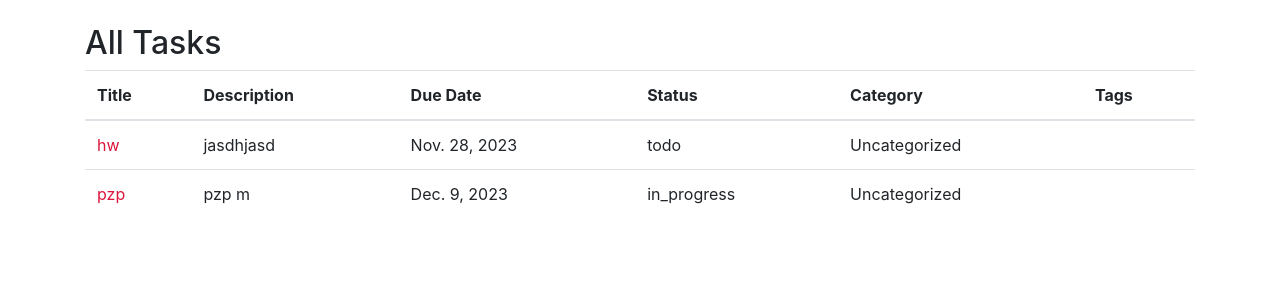
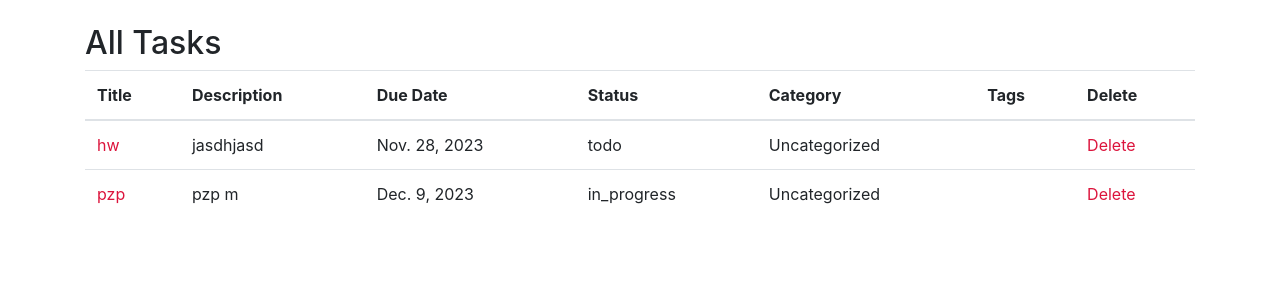
Before and after one commit to shayanpzp/Task_Management, a Django app: page / in a window 1280 px wide. Shown: the part 56-356 px from the top of the page. Run offline with Django 4.2, Linux system fonts and the light colour scheme; data comes from the database, SQL or seed files in the repository; both versions use the stored data as it was after the commit; data that the repository does not hold is empty; some libraries are stand-ins or nearby versions.

Commit message:
init: adding delete option to project to deleting task

```diff
--- a/Src/Src/urls.py
+++ b/Src/Src/urls.py
@@ -16,7 +16,7 @@ Including another URLconf
 """
 from django.contrib import admin
 from django.urls import path
-from core.views import all_tasks, search_tasks, view_task, add_task
+from core.views import all_tasks, search_tasks, view_task, add_task, delete_task
 
 urlpatterns = [
     path('admin/', admin.site.urls),
@@ -24,4 +24,5 @@ urlpatterns = [
     path('search/', search_tasks, name='search_tasks'),
     path('task/<int:task_id>/', view_task, name='view_task'),
     path('add_task/', add_task, name='add_task'),
+    path('delete_task/<int:task_id>/', delete_task, name='delete_task'),
 ]
--- a/Src/core/models.py
+++ b/Src/core/models.py
@@ -13,3 +13,6 @@ class Task(models.Model):
     status = models.CharField(max_length=20)
     category = models.ForeignKey(Category, on_delete=models.CASCADE)
     tags = models.ManyToManyField(Tag)
+
+    def delete_task(self):
+        self.delete()
--- a/Src/core/views.py
+++ b/Src/core/views.py
@@ -1,4 +1,4 @@
-from django.shortcuts import render, redirect
+from django.shortcuts import render, get_object_or_404, redirect
 from core.models import Category, Tag, Task
 from .models import Task
 from .forms import TaskForm
@@ -33,3 +33,8 @@ def add_task(request):
         form = TaskForm()
 
     return render(request, 'add_task.html', {'form': form})
+
+def delete_task(request, task_id):
+    task = get_object_or_404(Task, pk=task_id)
+    task.delete_task()
+    return redirect('all_tasks')
--- a/Src/static/js/dark-mode.js
+++ b/Src/static/js/dark-mode.js
@@ -1,22 +1,17 @@
 document.addEventListener('DOMContentLoaded', function () {
-    // Check the user's preference for dark mode
     const isDarkMode = localStorage.getItem('dark-mode') === 'enabled';
 
-    // Set the initial mode based on user preference
     toggleDarkMode(isDarkMode);
 
-    // Add event listener to the dark mode toggle button
     const darkModeToggle = document.getElementById('dark-mode-toggle');
     if (darkModeToggle) {
         darkModeToggle.addEventListener('click', function () {
-            // Toggle dark mode on button click
             const newMode = document.body.classList.contains('dark-mode') ? 'disabled' : 'enabled';
             localStorage.setItem('dark-mode', newMode);
             toggleDarkMode(newMode === 'enabled');
         });
     }
 
-    // Function to toggle dark mode styles
     function toggleDarkMode(enabled) {
         document.body.classList.toggle('dark-mode', enabled);
     }
--- a/Src/templates/all_tasks.html
+++ b/Src/templates/all_tasks.html
@@ -1,4 +1,4 @@
-<!-- templates/task_manager/all_tasks.html -->
+
 {% extends 'base.html' %}
 
 {% block title %}All Tasks{% endblock %}
@@ -14,6 +14,7 @@
         <th>Status</th>
         <th>Category</th>
         <th>Tags</th>
+        <th>Delete</th>
       </tr>
     </thead>
     <tbody>
@@ -29,6 +30,7 @@
               {{ tag.name }}{% if not forloop.last %}, {% endif %}
             {% endfor %}
           </td>
+          <td><a href="{% url 'delete_task' task.id %}">Delete</a></td>
         </tr>
       {% endfor %}
     </tbody>
--- a/Src/templates/base.html
+++ b/Src/templates/base.html
@@ -1,4 +1,3 @@
-<!-- templates/base.html -->
 <!DOCTYPE html>
 <html lang="en">
 <head>
```
Also changed, not shown: Src/db.sqlite3.
